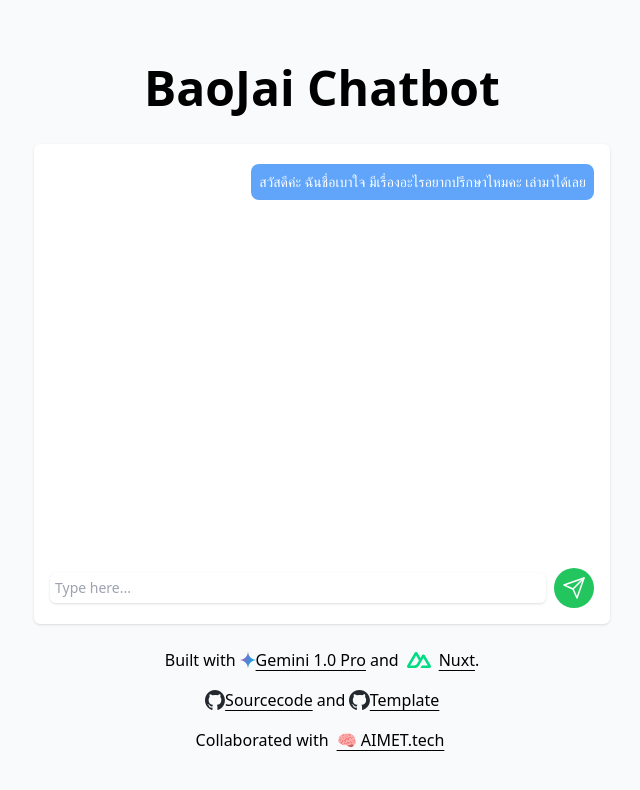
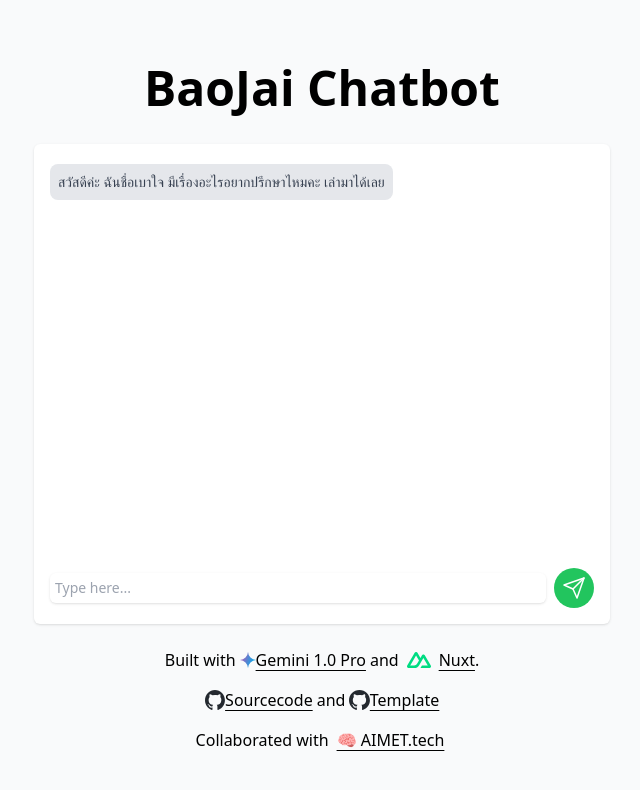
Before and after one commit to fonylew/baojai-chatbot, a Nuxt app: page / in a window 1280 px wide. Shown: the top 790 px of the page, without its empty margins (318-958 px from the left). Built offline with nearby package versions, Linux system fonts and the light colour scheme.

Commit message:
correct the role

```diff
--- a/pages/index.vue
+++ b/pages/index.vue
@@ -68,7 +68,10 @@ const sendPrompt = async () => {
                         :key="i"
                         class="flex flex-col p-4"
                     >
-                        <div v-if="message.role === 'AI'" class="pr-8 mr-auto">
+                        <div
+                            v-if="message.role === 'model'"
+                            class="pr-8 mr-auto"
+                        >
                             <div
                                 class="p-2 mt-1 text-sm text-gray-700 bg-gray-200 rounded-lg text-smp-2"
                             >
```
